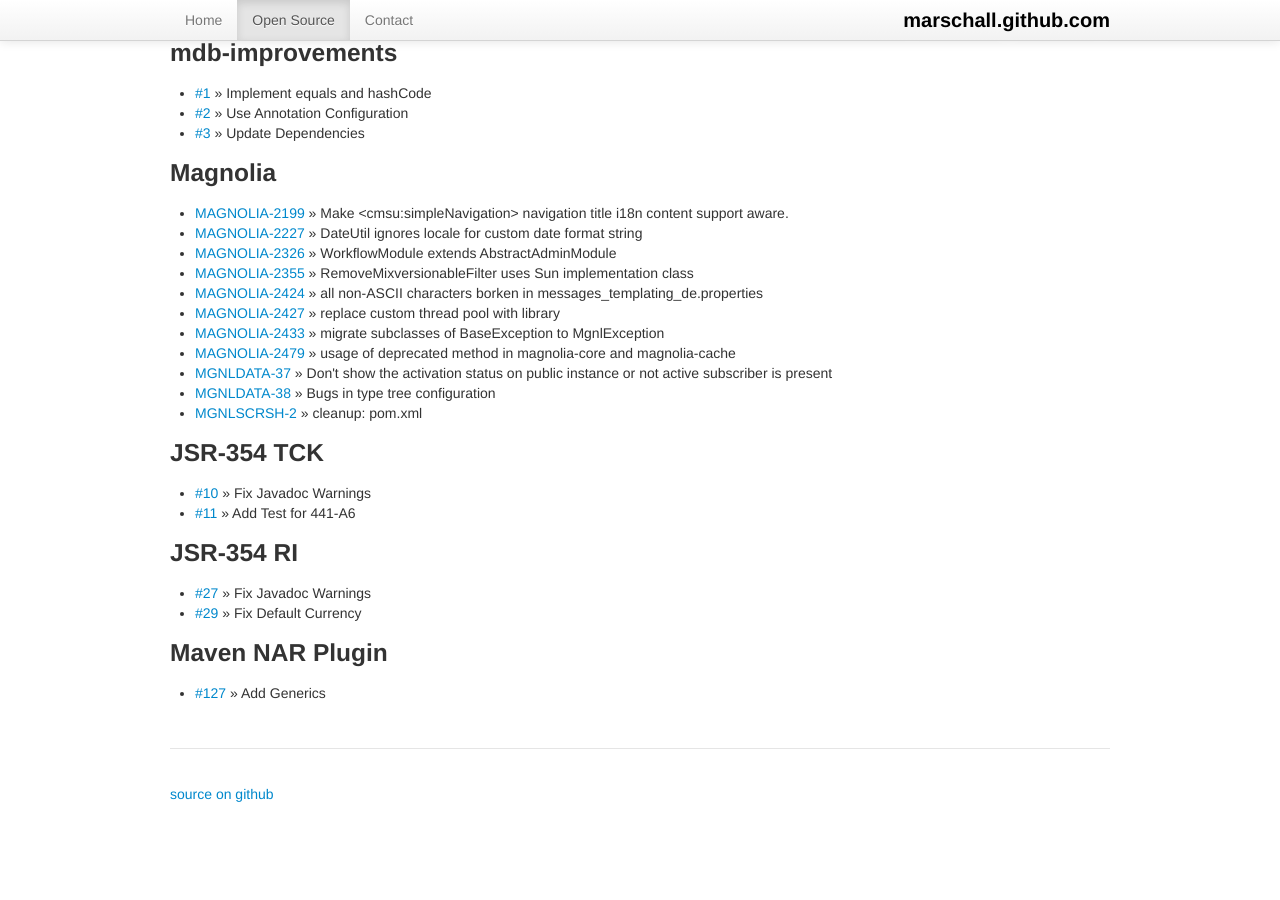
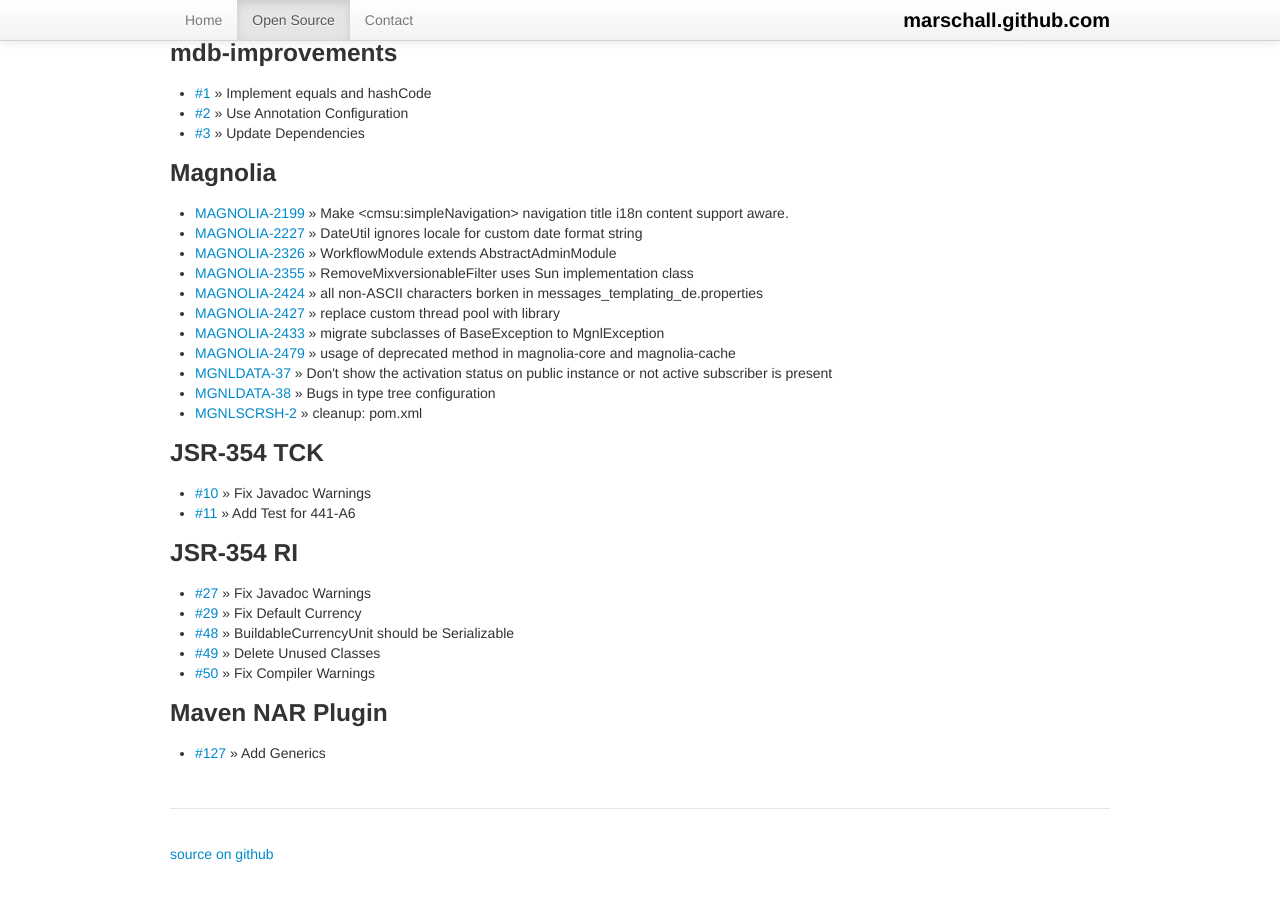
Before and after one commit to marschall/marschall.github.com, a Jekyll site: the page built from open-source.html, in a window 1280 px wide and 900 px high, scrolled down 2857 px. Built offline with Jekyll 4.4.1, drawn with Linux system fonts in a browser that asks for light colours; before the commit the page ends 3697 px from its top, so only the background shows below that.

```diff
--- a/open-source.html
+++ b/open-source.html
@@ -216,6 +216,9 @@
 <ul>
   <li><a href="https://github.com/JavaMoney/jsr354-ri/pull/27">#27</a> &raquo; Fix Javadoc Warnings</li>
   <li><a href="https://github.com/JavaMoney/jsr354-ri/pull/29">#29</a> &raquo; Fix Default Currency</li>
+  <li><a href="https://github.com/JavaMoney/jsr354-ri/pull/48">#48</a> &raquo; BuildableCurrencyUnit should be Serializable</li>
+  <li><a href="https://github.com/JavaMoney/jsr354-ri/pull/49">#49</a> &raquo; Delete Unused Classes</li>
+  <li><a href="https://github.com/JavaMoney/jsr354-ri/pull/50">#50</a> &raquo; Fix Compiler Warnings</li>
 </ul>
 <h3>Maven NAR Plugin</h3>
 <ul>
```
